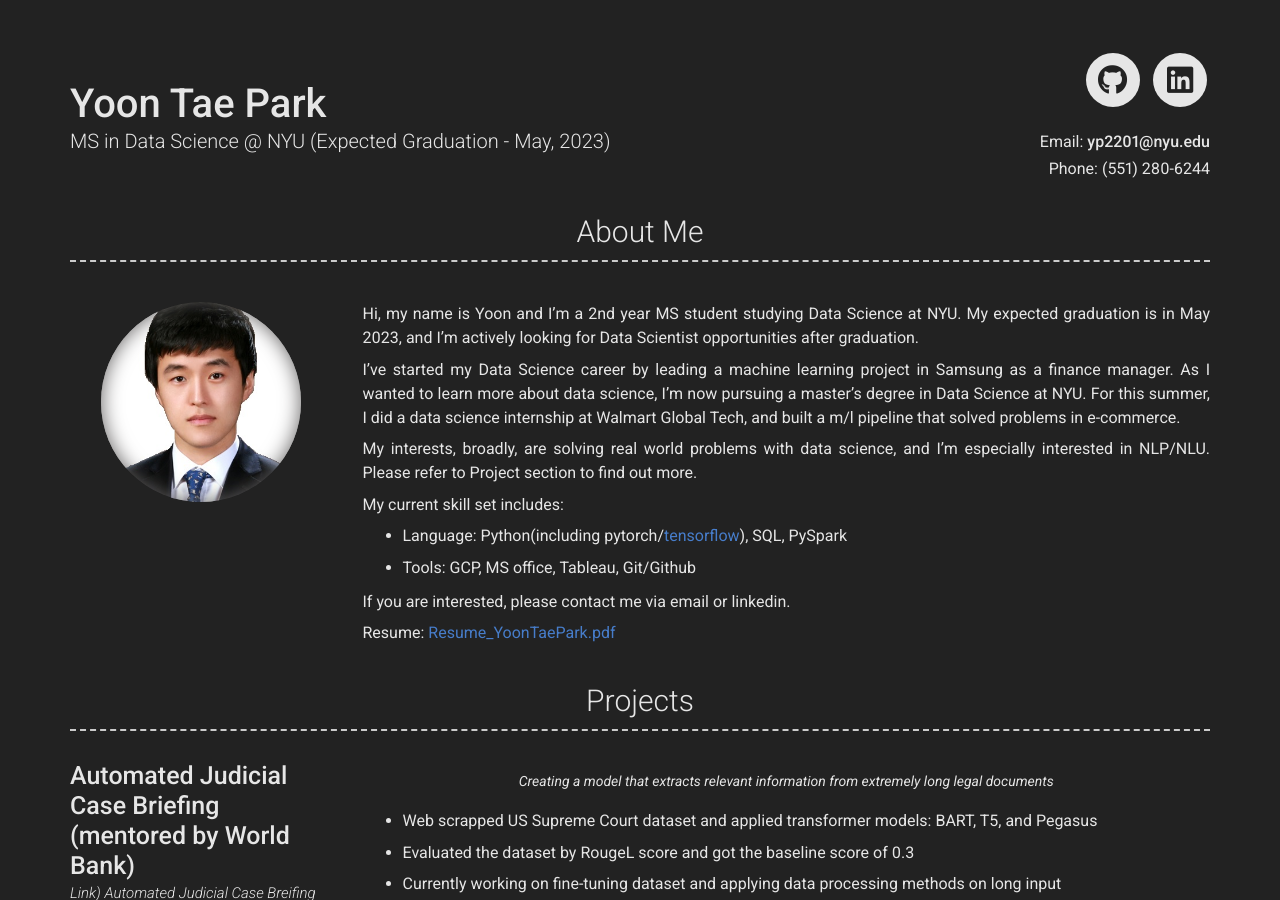
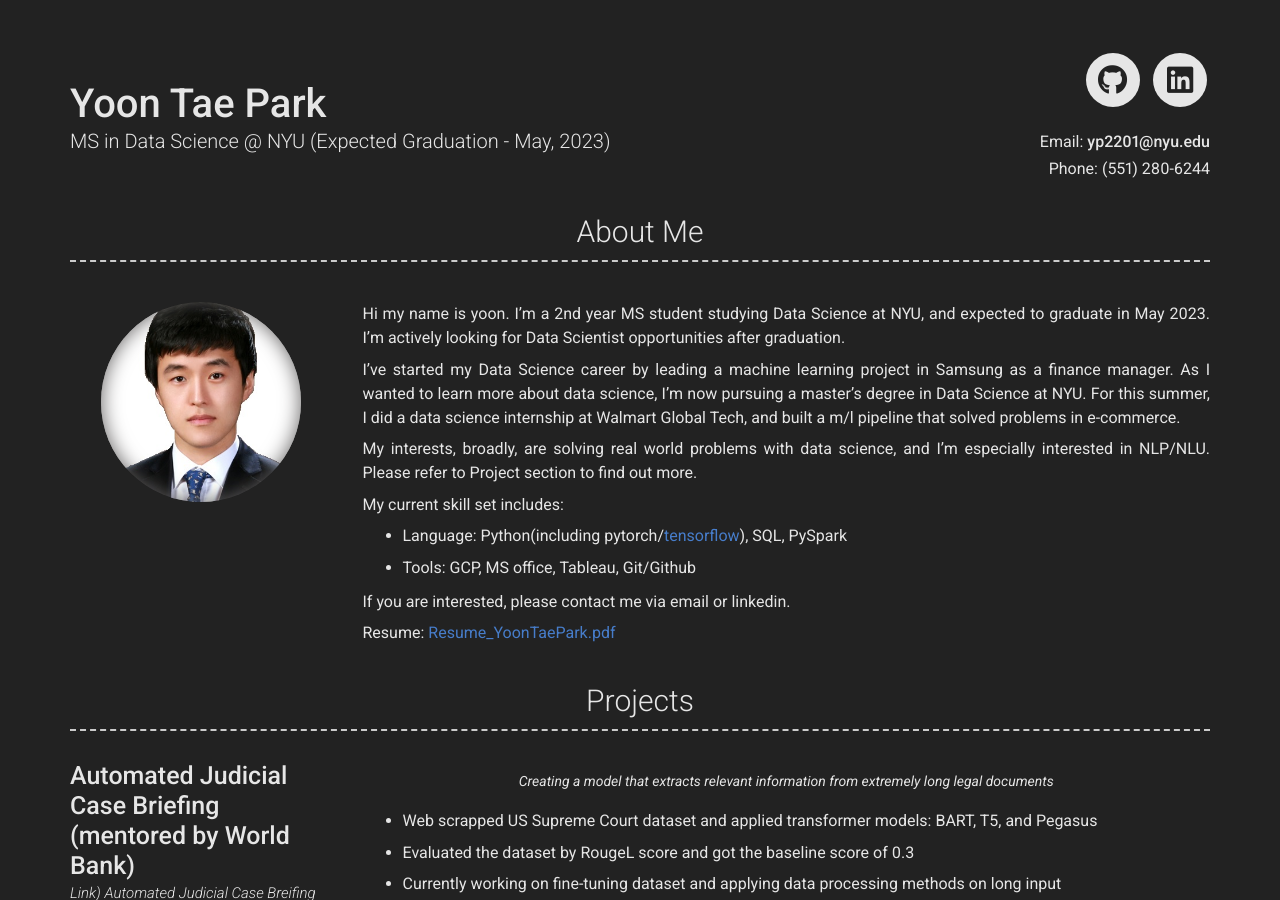
Before and after one commit to sproogen/modern-resume-theme, a Jekyll site: the page built from index.md, in a window 1280 px wide and 900 px high. Built offline with Jekyll 4.4.1, drawn with Linux system fonts in a browser that asks for light colours; nearby versions of some CDN libraries.

Commit message:
config_update_1114

```diff
--- a/_config.yml
+++ b/_config.yml
@@ -39,8 +39,8 @@ analytics:
 # about_title: About Me (Use this to override about section title)
 about_profile_image: /images/14014507.jpg
 about_content: | # this will include new lines to allow paragraphs
-  Hi, my name is Yoon and I'm a 2nd year MS student studying Data Science at NYU.
-  My expected graduation is in May 2023, and I'm actively looking for Data Scientist opportunities after graduation.
+  Hi my name is yoon. I'm a 2nd year MS student studying Data Science at NYU, and expected to graduate in May 2023.
+  I'm actively looking for Data Scientist opportunities after graduation.
 
   I've started my Data Science career by leading a machine learning project in Samsung as a finance manager.
   As I wanted to learn more about data science, I'm now pursuing a master's degree in Data Science at NYU.
```
